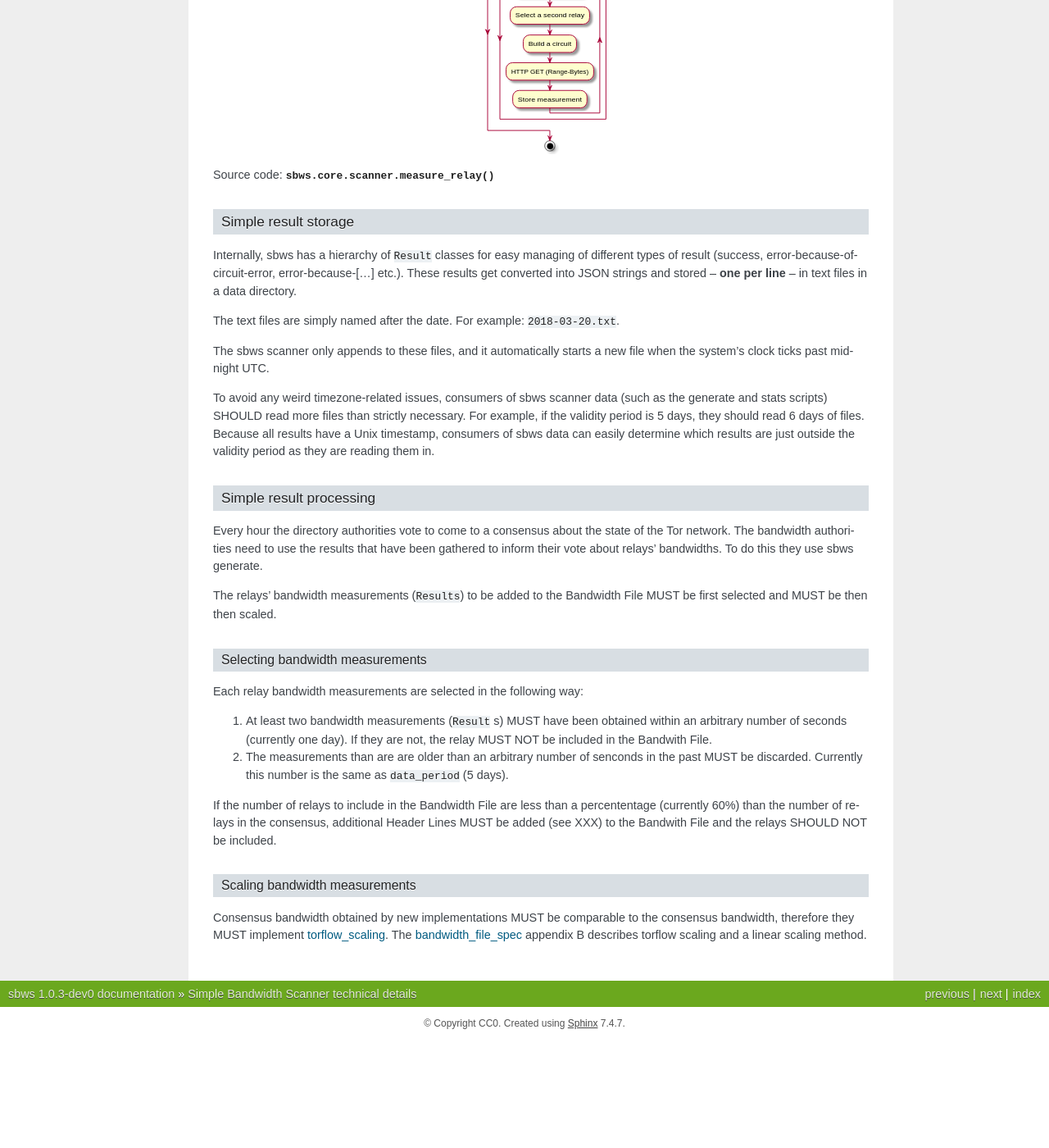
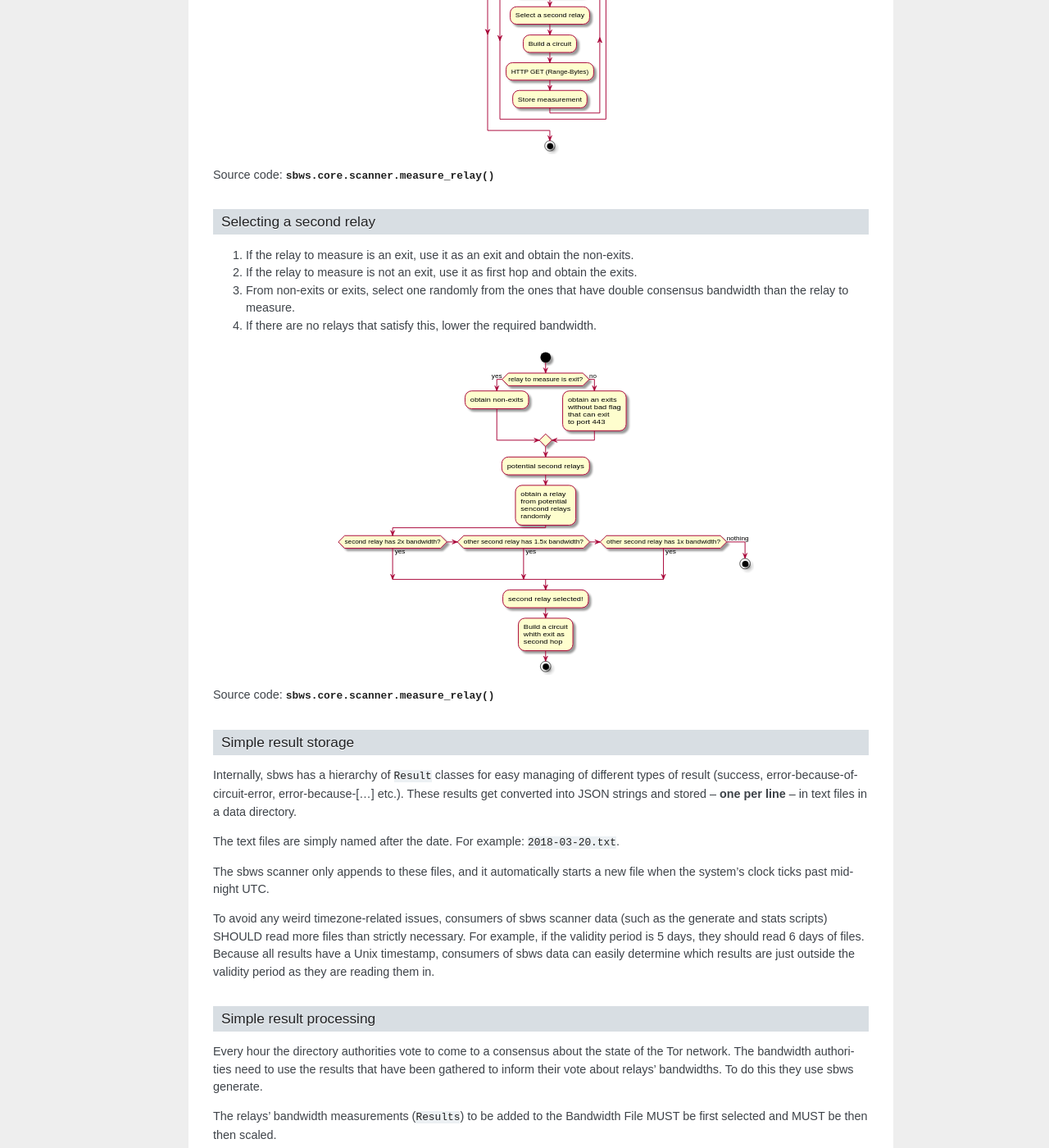
Before and after one commit to torproject/sbws, a Sphinx documentation site: the page built from docs/source/specification.rst, in a window 1280 px wide and 1400 px high, scrolled down 2748 px. Shown: the whole window at 82% size. Built offline with Sphinx 7.4.7, drawn with Linux system fonts in a browser that asks for light colours; formulas are drawn with MathJax 3; before the commit the page ends 4016 px from its top, so only the background shows below that; some of the changed text lies outside the part shown.

Commit message:
docs: explain how the second relay is selected

```diff
--- a/docs/source/specification.rst
+++ b/docs/source/specification.rst
@@ -132,6 +132,24 @@ Measuring relays
 
 Source code: :func:`sbws.core.scanner.measure_relay`
 
+Selecting a second relay
+~~~~~~~~~~~~~~~~~~~~~~~~
+
+#. If the relay to measure is an exit, use it as an exit and obtain the
+   non-exits.
+#. If the relay to measure is not an exit, use it as first hop and obtain
+   the exits.
+#. From non-exits or exits, select one randomly from the ones that have
+   double consensus bandwidth than the relay to measure.
+#. If there are no relays that satisfy this, lower the required bandwidth.
+
+.. image:: ./images/activity_second_relay.svg
+   :alt: activity select second relay
+   :height: 400px
+   :align: center
+
+Source code: :func:`sbws.core.scanner.measure_relay`
+
 Simple result storage
 ~~~~~~~~~~~~~~~~~~~~~
 
```
Also changed, not shown: docs/source/images/activity_second_relay.svg (added), 1 other file.
